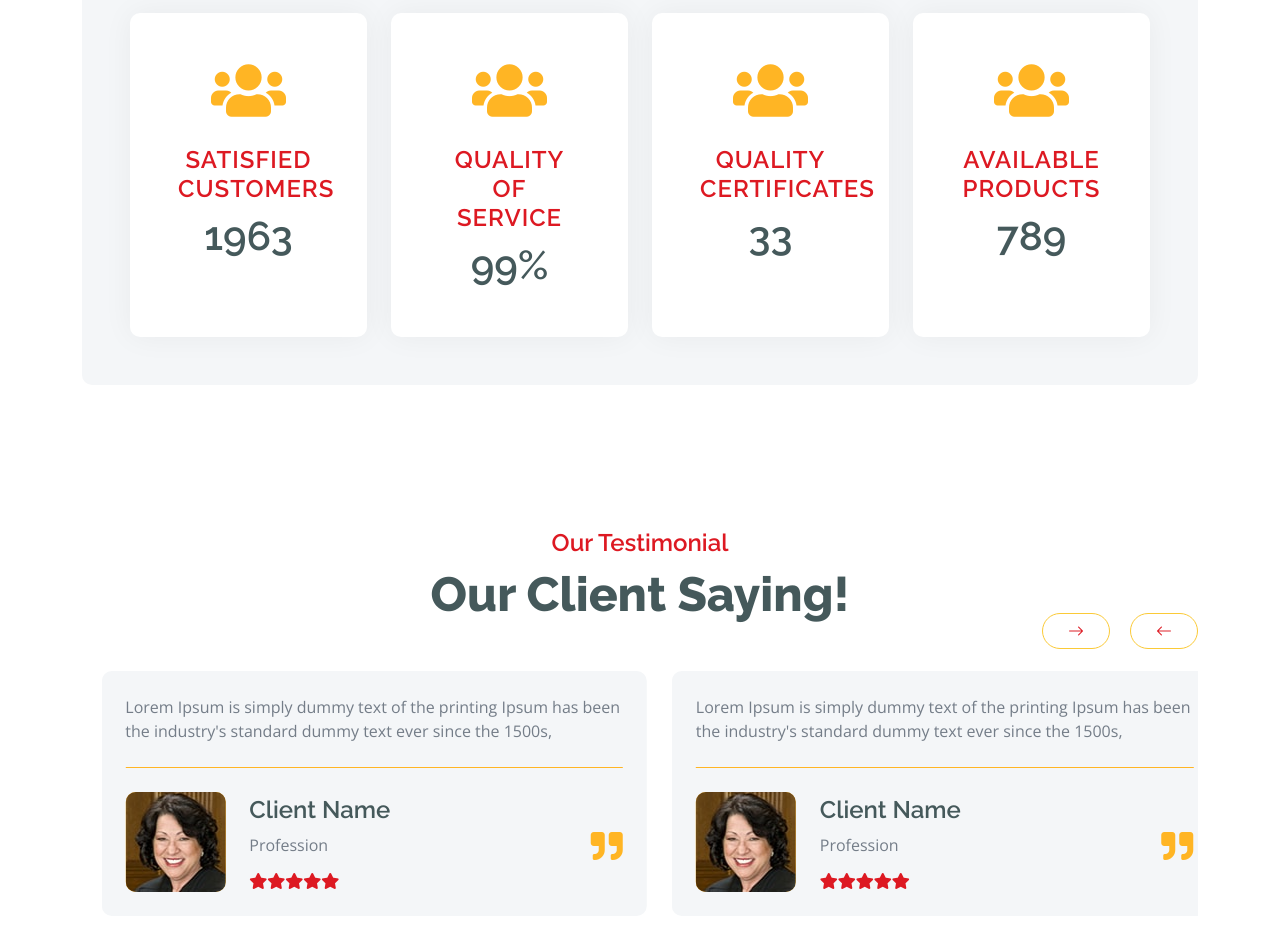
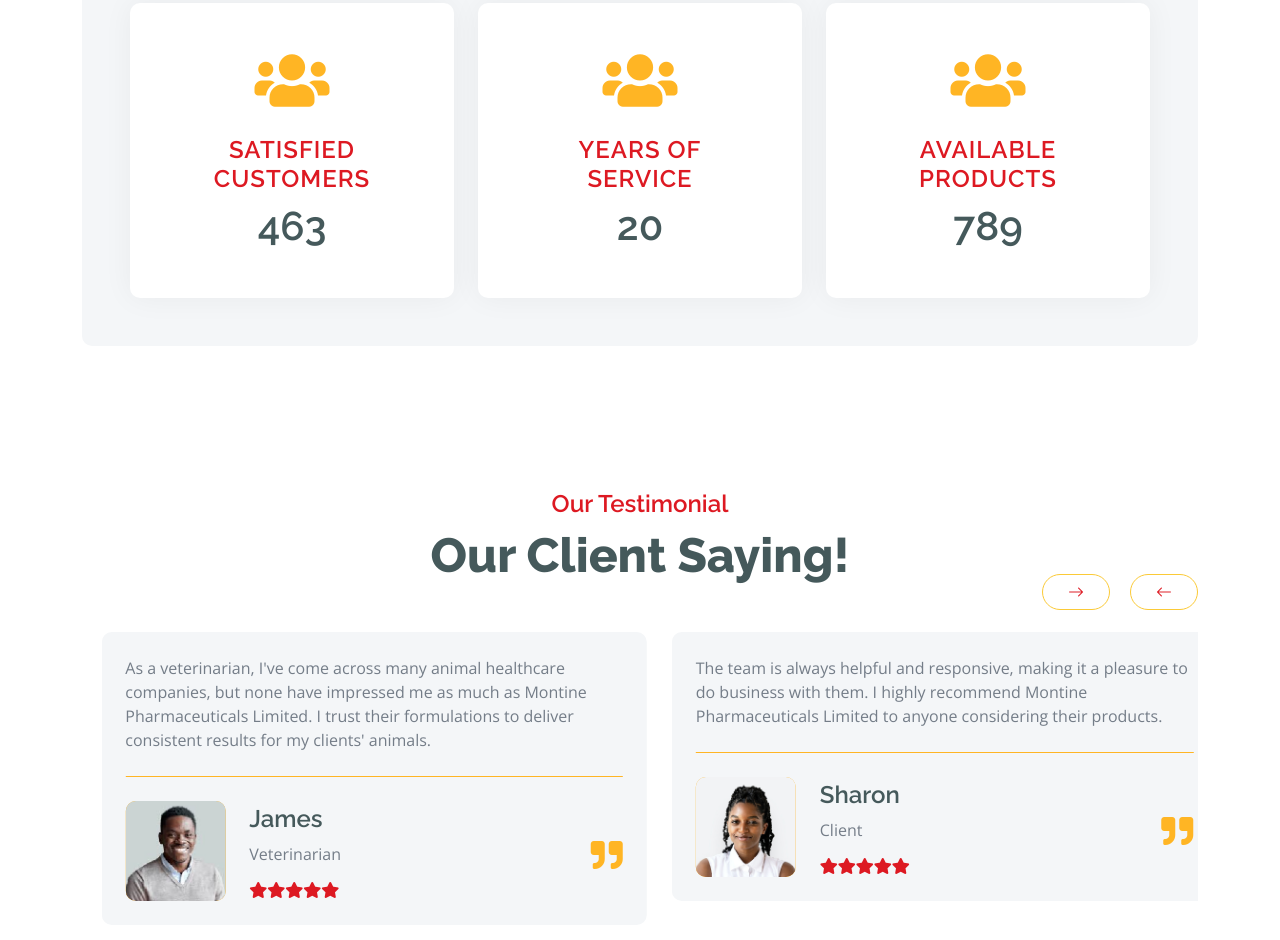
Before and after one commit to enoskyeza/motine, a plain HTML site: page index.html in a window 1280 px wide. Shown: the part 3088-4028 px from the top of the page. Drawn offline with nearby package versions, Linux system fonts and the light colour scheme.

Commit message:
Add testimonial section

```diff
--- a/index.html
+++ b/index.html
@@ -246,8 +246,10 @@
     <div class="container">
         <div class="text-center mx-auto mb-5" style="max-width: 700px;">
             <h3 class="display-6 thm-text-primary">Featured Products</h3>
-            <p>Latin words, combined with a handful of model sentence structures, to generate Lorem Ipsum which looks
-                reasonable.</p>
+            <p>From poultry to livestock, our products are formulated with the highest quality ingredients and backed
+                by scientific research to deliver superior results. Whether you're a veterinarian, farmer, or animal
+                enthusiast, our comprehensive lineup offers solutions to support digestive health, liver function,
+                and overall well-being in animals.</p>
         </div>
         <div class="row g-4 justify-content-center">
             <div class="col-md-6 col-lg-4">
@@ -304,24 +306,24 @@
         <div class="row g-4 align-items-center">
             <div class="col-lg-6">
                 <div class="py-4">
-                    <h1 class="display-3 text-white">Fresh Exotic Fruits</h1>
-                    <p class="fw-normal display-3 text-dark mb-4">in Our Store</p>
-                    <p class="mb-4 text-dark">The generated Lorem Ipsum is therefore always free from repetition
-                        injected humour, or non-characteristic words etc.</p>
-                    <a href="#" class="banner-btn btn border-2 border-white rounded-pill text-dark py-3 px-5">BUY</a>
+                    <h1 class="display-3 text-white">Checkout more products</h1>
+                    <p class="fw-normal display-3 text-dark mb-4">in our store</p>
+                    <p class="mb-4 text-dark">Explore more products and discover how Montine
+                        Pharmaceuticals Limited is committed to advancing health globally</p>
+                    <a href="#" class="banner-btn btn border-2 border-white rounded-pill text-dark py-3 px-5">Go to shop</a>
                 </div>
             </div>
             <div class="col-lg-6">
                 <div class="position-relative">
-                    <img src="img/baner-1.png" class="img-fluid w-100 rounded" alt="">
-                    <div class="d-flex align-items-center justify-content-center bg-white rounded-circle position-absolute"
-                         style="width: 140px; height: 140px; top: 0; left: 0;">
-                        <h1 style="font-size: 100px;">1</h1>
-                        <div class="d-flex flex-column">
-                            <span class="h2 mb-0">50$</span>
-                            <span class="h4 text-muted mb-0">kg</span>
-                        </div>
-                    </div>
+                    <img src="img/products/drugs.png" class="img-fluid w-100 rounded" alt="">
+<!--                    <div class="d-flex align-items-center justify-content-center bg-white rounded-circle position-absolute"-->
+<!--                         style="width: 140px; height: 140px; top: 0; left: 0;">-->
+<!--&lt;!&ndash;                        <h1 style="font-size: 100px;">1</h1>&ndash;&gt;-->
+<!--                        <div class="d-flex flex-column">-->
+<!--                            <span class="h2 mb-0">New</span>-->
+<!--                            <span class="h4 text-muted mb-0">Stock</span>-->
+<!--                        </div>-->
+<!--                    </div>-->
                 </div>
             </div>
         </div>
@@ -335,32 +337,25 @@
     <div class="container">
         <div class="bg-light p-5 rounded">
             <div class="row g-4 justify-content-center">
-                <div class="col-md-6 col-lg-6 col-xl-3">
+                <div class="col-md-6 col-lg-6 col-xl-4">
                     <div class="counter bg-white rounded p-5">
                         <i class="fa fa-users text-secondary"></i>
                         <h4>satisfied customers</h4>
-                        <h1>1963</h1>
+                        <h1 class='value' data-target="463">0</h1>
                     </div>
                 </div>
-                <div class="col-md-6 col-lg-6 col-xl-3">
+                <div class="col-md-6 col-lg-6 col-xl-4">
                     <div class="counter bg-white rounded p-5">
                         <i class="fa fa-users text-secondary"></i>
-                        <h4>quality of service</h4>
-                        <h1>99%</h1>
+                        <h4>Years of service</h4>
+                        <h1 class='value' data-target="20">0</h1>
                     </div>
                 </div>
-                <div class="col-md-6 col-lg-6 col-xl-3">
-                    <div class="counter bg-white rounded p-5">
-                        <i class="fa fa-users text-secondary"></i>
-                        <h4>quality certificates</h4>
-                        <h1>33</h1>
-                    </div>
-                </div>
-                <div class="col-md-6 col-lg-6 col-xl-3">
+                <div class="col-md-6 col-lg-6 col-xl-4">
                     <div class="counter bg-white rounded p-5">
                         <i class="fa fa-users text-secondary"></i>
                         <h4>Available Products</h4>
-                        <h1>789</h1>
+                        <h1 class='value' data-target="789">0</h1>
                     </div>
                 </div>
             </div>
@@ -383,17 +378,18 @@
                     <i class="fa fa-quote-right fa-2x text-secondary position-absolute"
                        style="bottom: 30px; right: 0;"></i>
                     <div class="mb-4 pb-4 border-bottom border-secondary">
-                        <p class="mb-0">Lorem Ipsum is simply dummy text of the printing Ipsum has been the industry's
-                            standard dummy text ever since the 1500s,
+                        <p class="mb-0">I've been using Montine Pharmaceuticals Limited's products for years, and
+                            I couldn't be happier with the results. Their commitment to quality and innovation
+                            is truly remarkable.
                         </p>
                     </div>
                     <div class="d-flex align-items-center flex-nowrap">
                         <div class="bg-secondary rounded">
-                            <img src="img/testimonial-1.jpg" class="img-fluid rounded"
+                            <img src="img/testimonials/testimonial-01.jpg" class="img-fluid rounded"
                                  style="width: 100px; height: 100px;" alt="">
                         </div>
                         <div class="ms-4 d-block">
-                            <h4 class="text-dark">Client Name</h4>
+                            <h4 class="text-dark">Sarah</h4>
                             <p class="m-0 pb-3">Profession</p>
                             <div class="d-flex pe-5">
                                 <i class="fas fa-star thm-text-primary"></i>
@@ -411,18 +407,19 @@
                     <i class="fa fa-quote-right fa-2x text-secondary position-absolute"
                        style="bottom: 30px; right: 0;"></i>
                     <div class="mb-4 pb-4 border-bottom border-secondary">
-                        <p class="mb-0">Lorem Ipsum is simply dummy text of the printing Ipsum has been the industry's
-                            standard dummy text ever since the 1500s,
+                        <p class="mb-0">As a veterinarian, I've come across many animal healthcare companies,
+                            but none have impressed me as much as Montine Pharmaceuticals Limited. I trust their
+                            formulations to deliver consistent results for my clients' animals.
                         </p>
                     </div>
                     <div class="d-flex align-items-center flex-nowrap">
                         <div class="bg-secondary rounded">
-                            <img src="img/testimonial-1.jpg" class="img-fluid rounded"
+                            <img src="img/testimonials/testimonial-03.jpg" class="img-fluid rounded"
                                  style="width: 100px; height: 100px;" alt="">
                         </div>
                         <div class="ms-4 d-block">
-                            <h4 class="text-dark">Client Name</h4>
-                            <p class="m-0 pb-3">Profession</p>
+                            <h4 class="text-dark">James</h4>
+                            <p class="m-0 pb-3">Veterinarian</p>
                             <div class="d-flex pe-5">
                                 <i class="fas fa-star thm-text-primary"></i>
                                 <i class="fas fa-star thm-text-primary"></i>
@@ -439,18 +436,18 @@
                     <i class="fa fa-quote-right fa-2x text-secondary position-absolute"
                        style="bottom: 30px; right: 0;"></i>
                     <div class="mb-4 pb-4 border-bottom border-secondary">
-                        <p class="mb-0">Lorem Ipsum is simply dummy text of the printing Ipsum has been the industry's
-                            standard dummy text ever since the 1500s,
+                        <p class="mb-0">The team is always helpful and responsive, making it a pleasure to do business
+                            with them. I highly recommend Montine Pharmaceuticals Limited to anyone considering their products.
                         </p>
                     </div>
                     <div class="d-flex align-items-center flex-nowrap">
                         <div class="bg-secondary rounded">
-                            <img src="img/testimonial-1.jpg" class="img-fluid rounded"
+                            <img src="img/testimonials/testimonial-02.jpg" class="img-fluid rounded"
                                  style="width: 100px; height: 100px;" alt="">
                         </div>
                         <div class="ms-4 d-block">
-                            <h4 class="text-dark">Client Name</h4>
-                            <p class="m-0 pb-3">Profession</p>
+                            <h4 class="text-dark">Sharon</h4>
+                            <p class="m-0 pb-3">Client</p>
                             <div class="d-flex pe-5">
                                 <i class="fas fa-star thm-text-primary"></i>
                                 <i class="fas fa-star thm-text-primary"></i>
@@ -582,6 +579,31 @@
 
 <!-- Template Javascript -->
 <script src="js/main.js"></script>
+
+<!--Data animations script--><script>
+    document.addEventListener('DOMContentLoaded', function () {
+        const counters = document.querySelectorAll('.value');
+        const speed = 500; // Adjust the speed of counting
+
+        counters.forEach(counter => {
+            const updateCount = () => {
+                const target = +counter.getAttribute('data-target');
+                const count = +counter.innerText;
+
+                const inc = target / speed;
+
+                if (count < target) {
+                    counter.innerText = Math.ceil(count + inc);
+                    setTimeout(updateCount, 1);
+                } else {
+                    counter.innerText = target;
+                }
+            };
+
+            updateCount();
+        });
+    });
+</script>
 </body>
 
 </html>
```
Also changed, not shown: img/products/7-1536x864.png (added), img/products/drugs.png (added), img/testimonials/testimonial-01.jpg (added), img/testimonials/testimonial-02.jpg (added), img/testimonials/testimonial-03.jpg (added).
